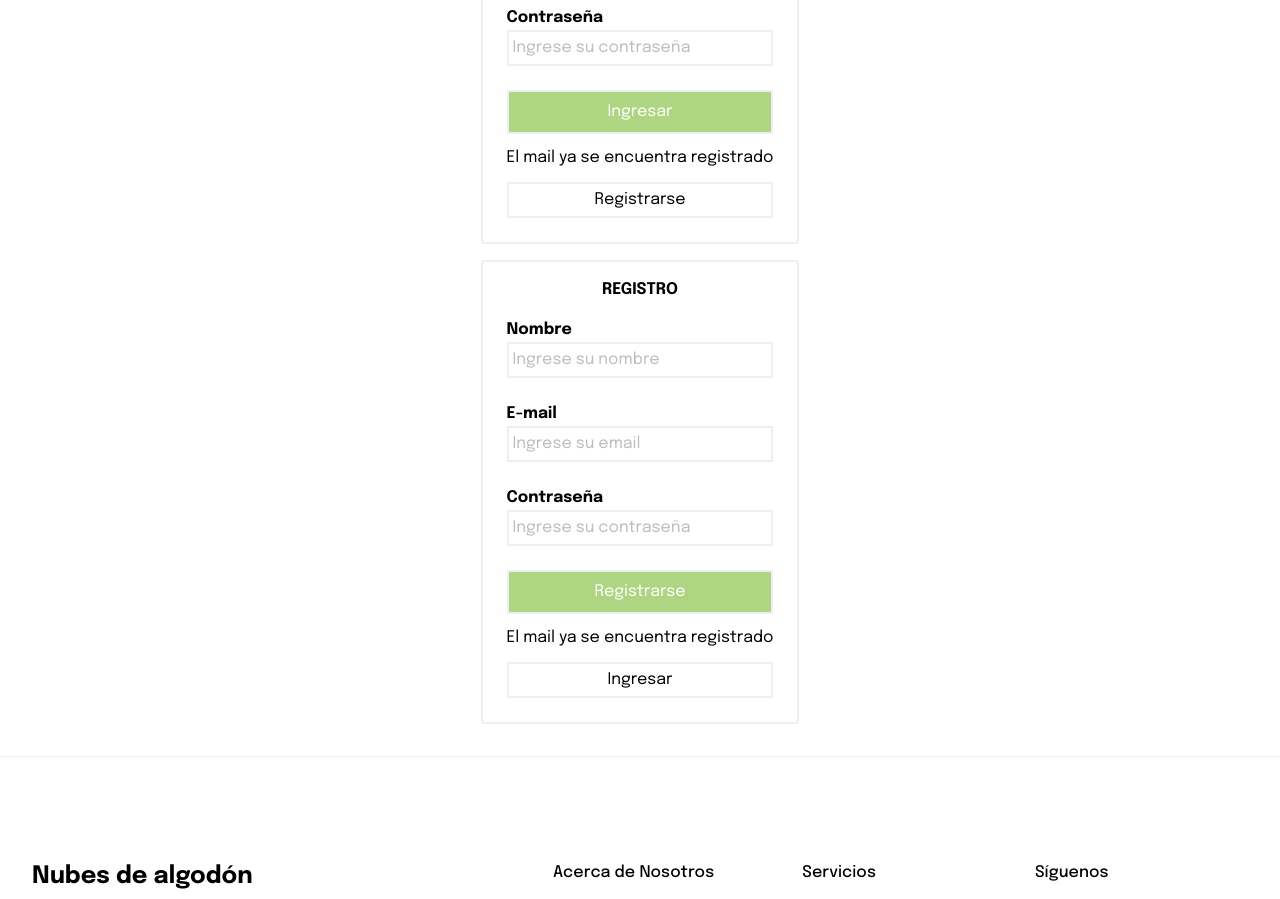
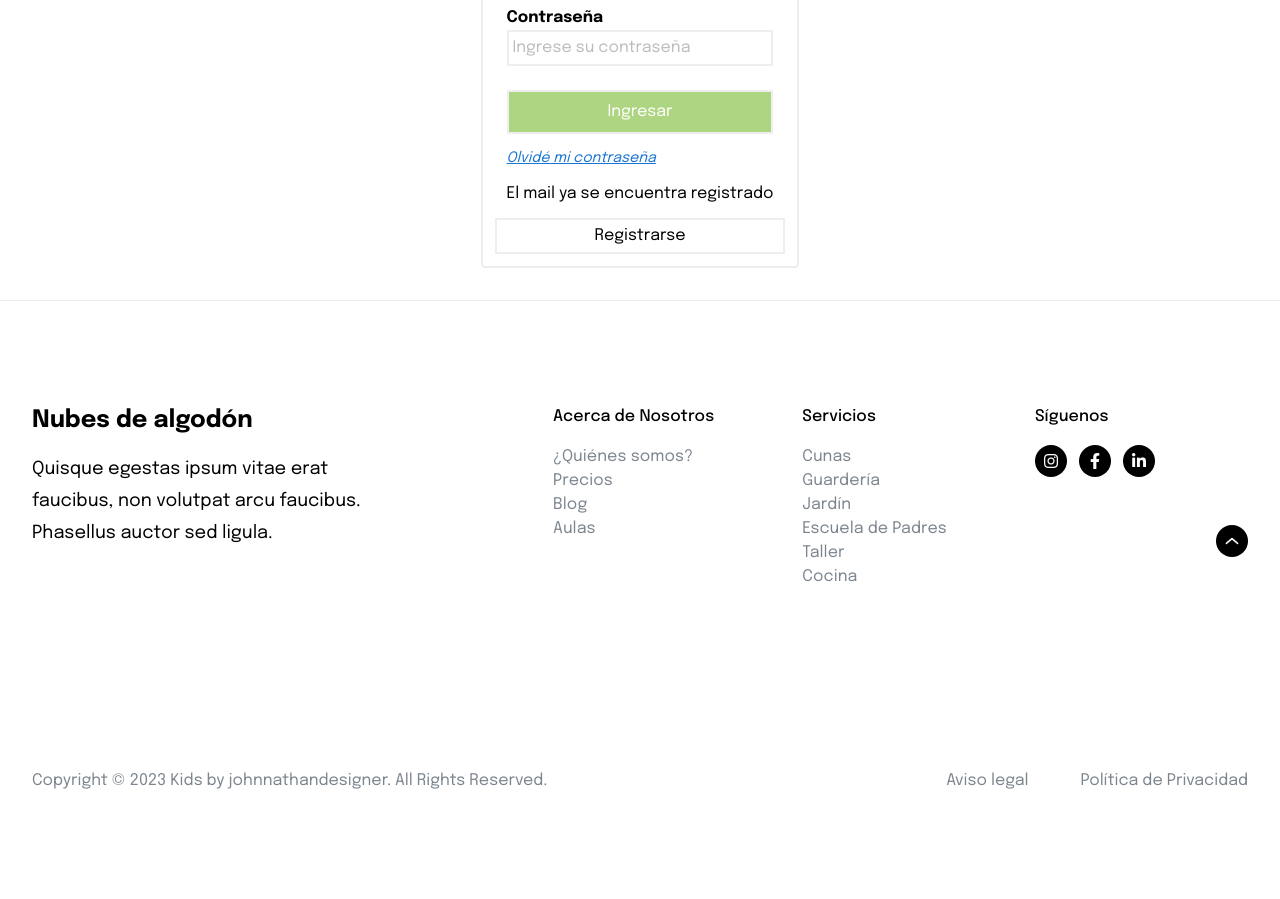
Before and after one commit to FedeSabi/proyecto-Jardin-de-Infantes, a React (Vite) app in the folder Front/: page /login in a window 1280 px wide. Shown: the part 520-1419 px from the top of the page. After the commit the page ends 1393 px from the top, so only its background shows below. Built offline with nearby package versions, Linux system fonts and the light colour scheme.

Commit message:
progresoLogin/Registro

```diff
--- a/Front/src/components/LoginComponents/Login.jsx
+++ b/Front/src/components/LoginComponents/Login.jsx
@@ -1,10 +1,22 @@
-const Login =()=>{
-    return(
-        <div className="flex justify-center items-center ">
-            <div className="bg-white p-3 rounded w-25 border-2 m-2">
-                <h2 className="size-[2rem] p-4 w-[100%] mx-auto font-bold flex items-center justify-center">INGRESO</h2>
-                <form className="p-3 flex flex-col gap-3">
-                    <div className="mb-3 flex flex-col ">
+import React, { useState } from 'react';
+import { Link } from 'react-router-dom';
+import Signup from './Signup.jsx';
+
+const Login = () => {
+  const [showSignup, setShowSignup] = useState(false);
+
+  const handleSignupClick = () => {
+    setShowSignup(true);
+  };
+
+  return (
+    <div className="flex justify-center items-center ">
+      <div className={`bg-white p-3 rounded w-25 border-2 m-2 ${showSignup ? 'hidden' : ''}`}>
+        <h2 className="size-[2rem] p-4 w-[100%] mx-auto font-bold flex items-center justify-center">
+          INGRESO
+        </h2>
+        <form className="p-3 flex flex-col gap-3">
+                <div className="mb-3 flex flex-col ">
                         <label htmlFor="email">
                             <strong>E-mail</strong>
                         </label>
@@ -27,12 +39,27 @@ const Login =()=>{
                             className="border-2 p-1"
                         />
                     </div>
-                    <button type="submit" className="border-2 text-white p-2 w-100 rounded-none bg-light-green-300 w-[100%] mx-auto">Ingresar</button>
-                    <p>El mail ya se encuentra registrado</p>
-                    <button className="border-2 w-100 p-1 rounded-none bg-white w-[100%] mx-auto">Registrarse</button>
+                    <button type="submit" className="border-2 text-white p-2 w-100 rounded-none bg-light-green-300 hover:bg-light-green-500 w-[100%] mx-auto">Ingresar</button>
                 </form>
-            </div>
-        </div>
-    )
-}
-export default Login
+                <Link
+          to="/recuperarPassword"
+          className="underline italic text-blue-700 text-[0.9rem] p-3"
+        >
+          Olvidé mi contraseña
+        </Link>
+        <p className='p-3'>El mail ya se encuentra registrado</p>
+        {!showSignup && (
+          <button
+            className="border-2 w-100 p-1 rounded-none bg-white hover:bg-light-blue-100 w-[100%] mx-auto"
+            onClick={handleSignupClick}
+          >
+            Registrarse
+          </button>
+        )}
+      </div>
+      {showSignup && <Signup />}
+    </div>
+  );
+};
+
+export default Login;
--- a/Front/src/components/LoginComponents/Signup.jsx
+++ b/Front/src/components/LoginComponents/Signup.jsx
@@ -1,11 +1,20 @@
+import React, { useState } from 'react';
+import Login from './Login.jsx';
 
+const Signup = () => {
+  const [showLogin, setShowLogin] = useState(false);
 
-const Signup =()=>{
-    return(
-        <div className="flex justify-center items-center ">
-            <div className="bg-white p-3 rounded w-25 border-2 m-2">
-                <h2 className="size-[2rem] p-4 w-[100%] mx-auto font-bold flex items-center justify-center">REGISTRO</h2>
-                <form className="p-3 flex flex-col gap-3">
+  const handleLoginClick = () => {
+    setShowLogin(true);
+  };
+
+  return (
+    <div className="flex justify-center items-center">
+      <div className={`bg-white p-3 rounded w-25 border-2 m-2 ${showLogin ? 'hidden' : ''}`}>
+        <h2 className="size-[2rem] p-4 w-[100%] mx-auto font-bold flex items-center justify-center">
+          REGISTRO
+        </h2>
+        <form className="p-3 flex flex-col gap-3">
                     <div className="mb-3 flex flex-col ">
                         <label htmlFor="email">
                             <strong>Nombre</strong>
@@ -41,12 +50,28 @@ const Signup =()=>{
                             className="border-2 p-1"
                         />
                     </div>
-                    <button type="submit" className="border-2 text-white p-2 w-100 rounded-none bg-light-green-300 w-[100%] mx-auto">Registrarse</button>
-                    <p>El mail ya se encuentra registrado</p>
-                    <button className="border-2 w-100 p-1 rounded-none bg-white w-[100%] mx-auto">Ingresar</button>
-                </form>
-            </div>
-        </div>
-    )
-}
-export default Signup
+                    <button
+            type="button"
+            className="border-2 text-white p-2 w-100 rounded-none bg-light-green-300 hover:bg-light-green-500 w-[100%] mx-auto"
+            onClick={handleLoginClick}
+          >
+            Registrarse
+          </button>
+        </form>
+        <p className='p-3'>El mail ya se encuentra registrado</p>
+        {!showLogin && (
+        <button
+          type="button"
+          className="border-2 w-100 p-1 rounded-none bg-white hover:bg-light-blue-100 w-[100%] mx-auto"
+          onClick={() => setShowLogin(true)}
+        >
+          Ingresar
+        </button>
+      )}
+      </div>
+      {showLogin && <Login />}
+    </div>
+  );
+};
+
+export default Signup;
--- a/Front/src/pages/LoginRegister.jsx
+++ b/Front/src/pages/LoginRegister.jsx
@@ -1,8 +1,13 @@
-import React from 'react';
+import React, {useState} from 'react';
 import Login from '../components/LoginComponents/Login.jsx';
 import Signup from '../components/LoginComponents/Signup.jsx';
 
 export const LoginRegister = () => {
+  const [showLogin, setShowLogin] = useState(true);
+
+  const toggleComponent = () => {
+    setShowLogin(!showLogin);
+  };
   return (
     <>
       <header className="h-[376px] bg-discos bg-cover bg-center">
@@ -12,8 +17,7 @@ export const LoginRegister = () => {
           </h1>
         </div>
       </header>
-      <Login/>
-      <Signup/>
+      {showLogin ? <Login /> : <Signup />}
     </>
   );
 };
```
